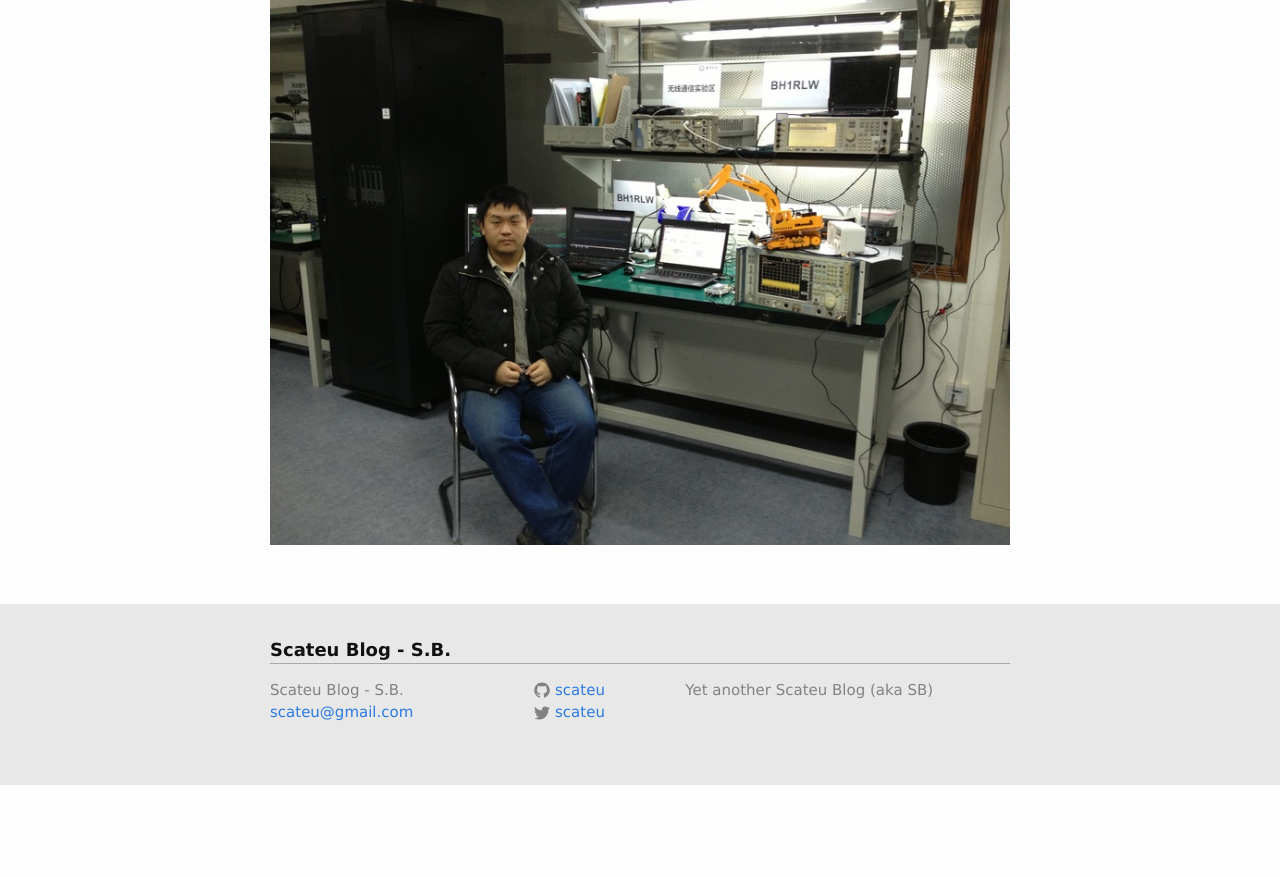
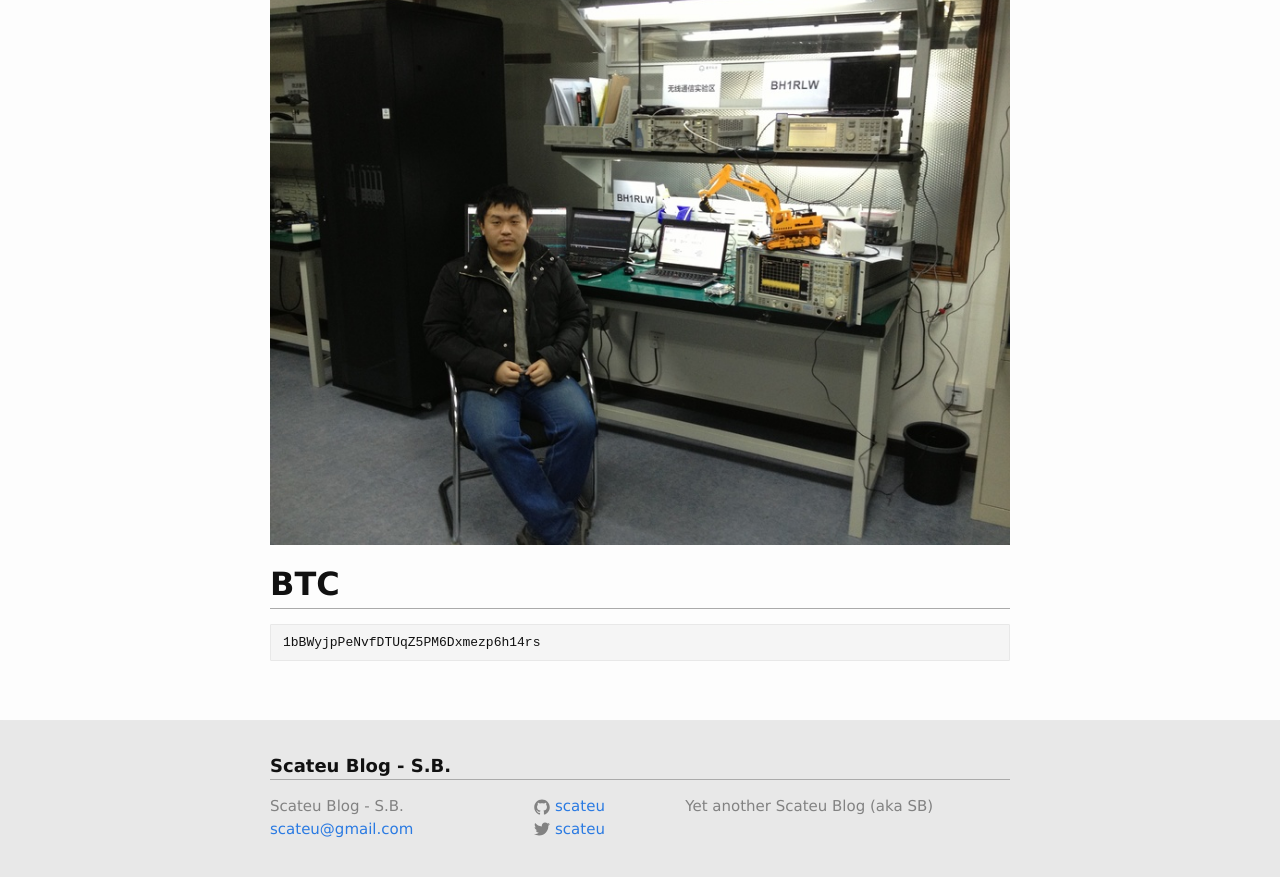
Before and after one commit to scateu/scateu.github.io, a Jekyll site: the page built from _pages/about.md, in a window 1280 px wide and 900 px high, scrolled down 3818 px. Shown: the top 877 px of the window. Built offline with Jekyll 4.4.1, drawn with Linux system fonts in a browser that asks for light colours; comment, search, counter and statistics services are not loaded; before the commit the page ends 4602 px from its top, so only the background shows below that.

Commit message:
Tue Jun  6 23:12:57 CST 2017

````diff
--- a/_pages/about.md
+++ b/_pages/about.md
@@ -159,3 +159,10 @@ My rigs are Yaesu FT-817 and UV-5R.
 I am also interested in Software Defined Radio (SDR), and having fun with GNURadio project.
 
 ![]({{ site.imageurl }}/bh1rlw.jpg)
+
+
+## BTC
+
+```
+1bBWyjpPeNvfDTUqZ5PM6Dxmezp6h14rs
+```
````
